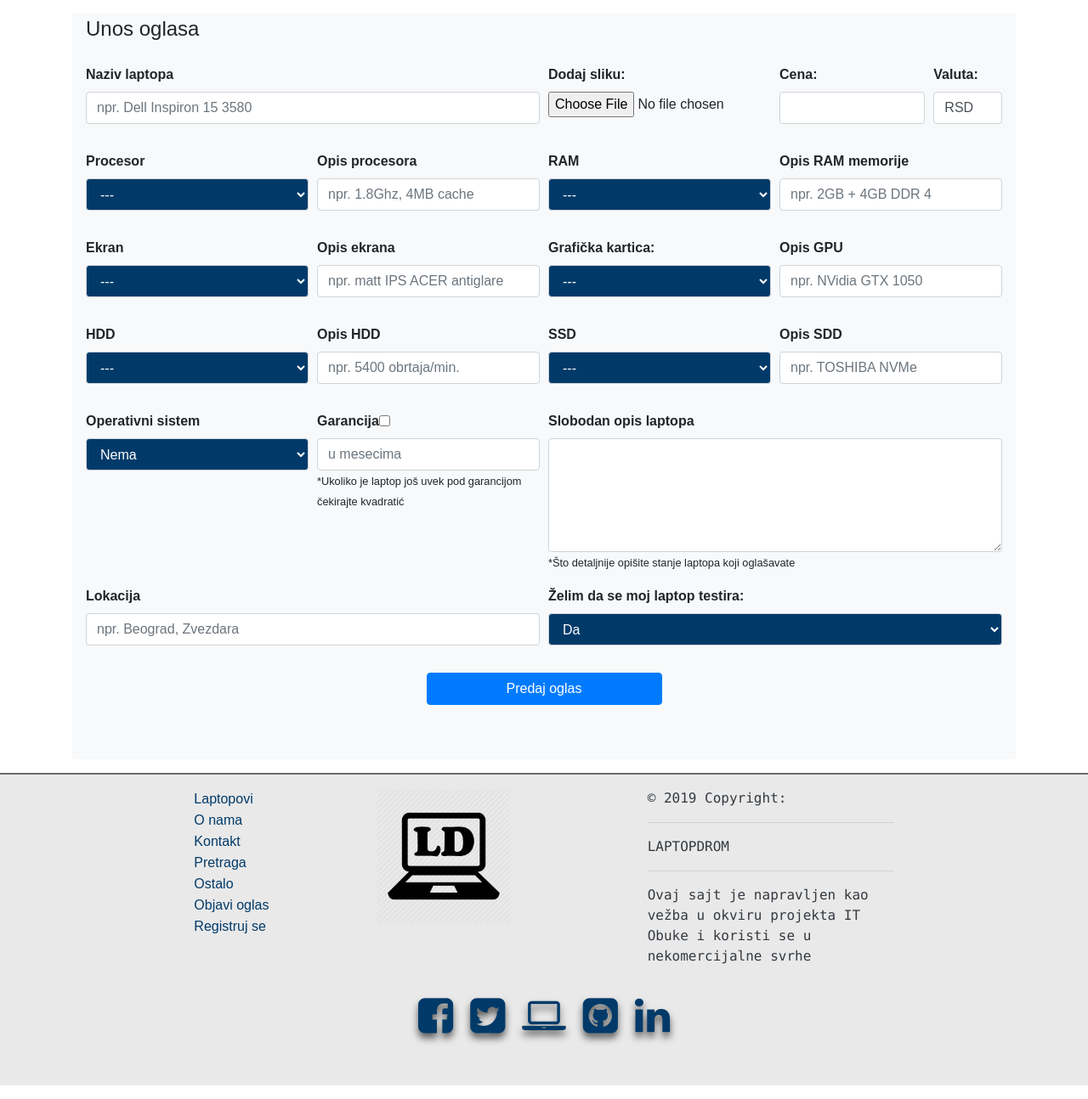
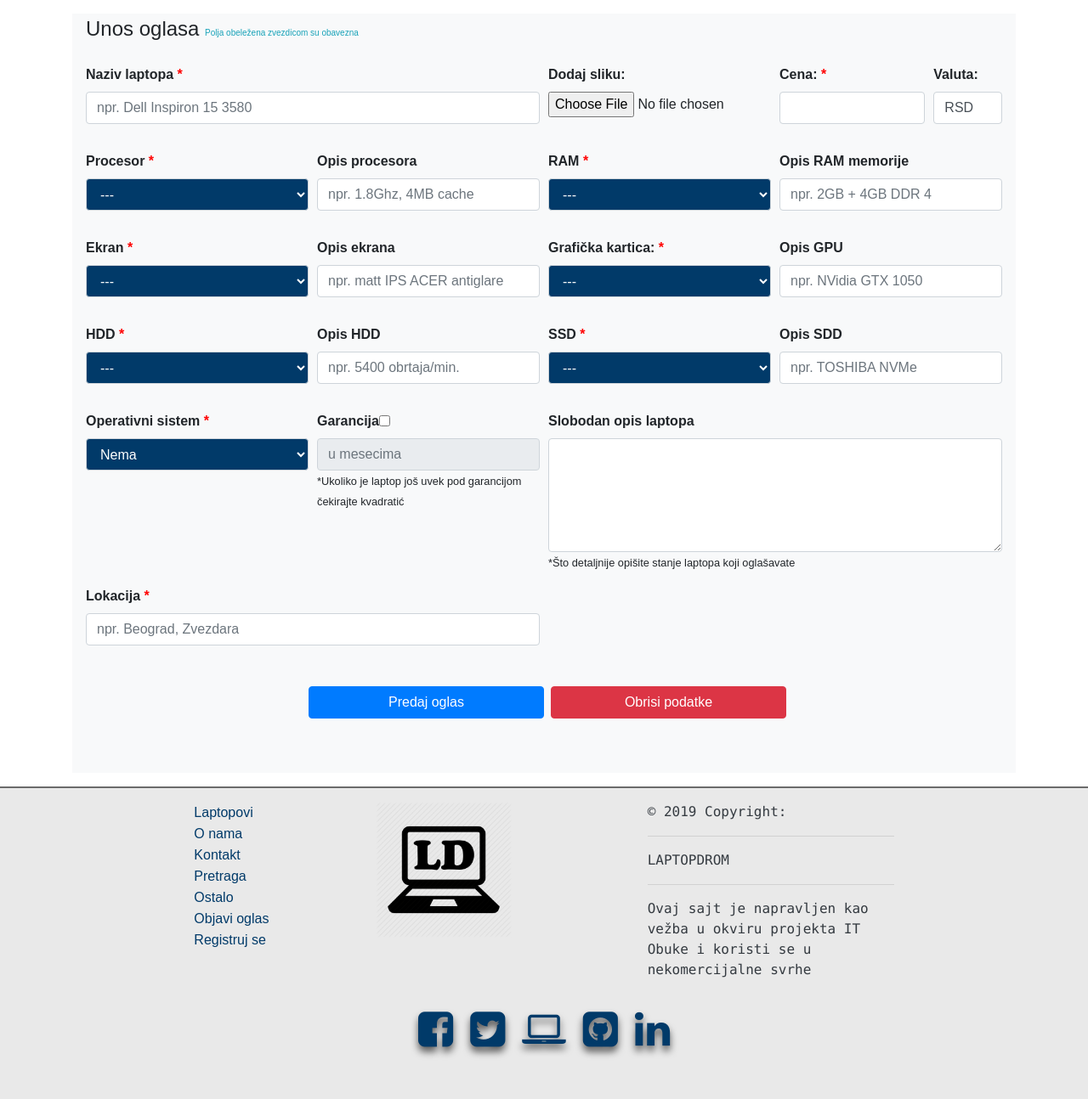
Before and after one commit to radosavb/Laptop-oglasi, a PHP site: page /create_oglas.php in a window 1280 px wide. Shown: the part 158-1452 px from the top of the page at 85% size. Run offline with PHP 8.4, Linux system fonts and the light colour scheme; data that the repository does not hold is empty.

Commit message:
uradjena validacija unosa oglasa u js, sitnije izmene css-a, zapocet php za unos slike

```diff
--- a/assets/css/style.css
+++ b/assets/css/style.css
@@ -55,7 +55,6 @@ a {
 
 #navbar {
     background: rgb(29, 100, 158) !important;
-    /* border-bottom: 1px solid gray; */
     border-bottom: 1px solid #39ff14;
 }
 
@@ -174,6 +173,15 @@ a {
     background: rgb(1, 58, 105) !important;
 }
 
+select {
+    background: rgb(1, 58, 105) !important;
+    color: white !important;
+}
+
+label {
+    font-weight: bold;
+}
+
 footer a {
     color: rgb(1, 58, 105)!important;
 }
--- /dev/null
+++ b/assets/validation_script.js
@@ -0,0 +1,68 @@
+let dugme_unos = document.getElementById("unos");
+dugme_unos.addEventListener('click', function() {
+    document.location.href = 'unos_oglasa.php';
+});
+
+
+// let unos_oglasa = document.getElementById('unos_oglasa');
+// let naziv = document.getElementById('naziv');
+// let cena = document.getElementById('cena');
+// let cpu = document.getElementById('cpu');
+// let ram = document.getElementById('ram');
+// let ekran = document.getElementById('ekran');
+// let gpu = document.getElementById('gpu');
+// let hdd = document.getElementById('hdd1');
+// let ssd = document.getElementById('hdd2');
+// let os = document.getElementById('os');
+// let lokacija = document.getElementById('Lokacija');
+// let greska_ispis = document.getElementById('greska_ispis');
+
+// unos_oglasa.addEventListener('submit', (e) => {
+//     let poruke = [];
+
+//     if (naziv.value == "") {
+//         poruke.push("Naziv laptopa je obavezan");
+//     }
+//     if (naziv.value.length > 20) {
+//         poruke.push("Naziv laptopa je predugačak");
+//     }
+//     if (cena.value == "") {
+//         poruke.push("Cena je obavezna");
+//     }
+//     if (cena.value < 100 || cena.value > 1000000) {
+//         poruke.push("Raspon cene mora biti između 100 i 1000000");
+//     }
+//     if (cpu.selectedIndex == 0) {
+//         poruke.push("Odaberite vrstu procesora vašeg laptopa");
+//     }
+//     if (ram.selectedIndex == 0) {
+//         poruke.push("Odaberite količinu RAM memorija vašeg laptopa");
+//     }
+//     if (ekran.selectedIndex == 0) {
+//         poruke.push("Odaberite dimenziju ekrana vašeg laptopa");
+//     }
+//     if (gpu.selectedIndex == 0) {
+//         poruke.push("Odaberite vrstu grafičke kartice vašeg laptopa");
+//     }
+//     if (hdd.selectedIndex == 0) {
+//         poruke.push("Odaberite HDD vašeg laptopa. Ukoliko vaš laptop nema HDD odaberite opciju \"nema\"");
+//     }
+//     if (ssd.selectedIndex == 0) {
+//         poruke.push("Odaberite SSD vašeg laptopa. Ukoliko vaš laptop nema SSD odaberite opciju \"nema\"");
+//     }
+//     if (os.selectedIndex < 0) {
+//         poruke.push("Odaberite operativni sistem vašeg laptopa");
+//     }
+//     if (lokacija.value == "") {
+//         poruke.push("Polje lokacija je obavezno");
+//     }
+
+//     if (poruke.length > 0) {
+//         e.preventDefault();
+//         greska_ispis.innerText = "OGLAS NIJE POSLAT!!! \n" + poruke.join(',\n ');
+//     }
+
+// })
+// unos_oglasa.onreset = function() {
+//     var prozor = window.confirm("Podaci će biti obrisani. Da li ste sigurni?");
+// };
--- a/create_oglas.php
+++ b/create_oglas.php
@@ -39,16 +39,22 @@ include_once './config/database.php';
     } else {
       $garancija = 0;
     }
+    $uploadOk = 1;
     // $garancija = $_POST['garancija'];
 
 
 if(isset($_POST['predaj_oglas'])){
+
+    $target = "assets/images/".basename($_FILES['dodaj_sliku']['name']);
+
     $database = new Database();
     $db = $database->connect();
 
-    $sql = 'INSERT INTO oglas (naziv, cena, cpu, cpu_opis, ram, tip_rama, gpu, gpu_opis, ekran, ekran_opis, hdd1, hdd1_opis, hdd2, hdd2_opis, os, slob_opis, Lokacija, garancija) VALUES (:naziv, :cena, :cpu, :cpu_opis, :ram, :tip_rama, :gpu, :gpu_opis, :ekran, :ekran_opis, :hdd1, :hdd1_opis, :hdd2, :hdd2_opis, :os, :slob_opis, :Lokacija, :garancija)';
+    $slika = $_FILES['dodaj_sliku']['name'];
+
+    $sql = 'INSERT INTO oglas (naziv, cena, slika, cpu, cpu_opis, ram, tip_rama, gpu, gpu_opis, ekran, ekran_opis, hdd1, hdd1_opis, hdd2, hdd2_opis, os, slob_opis, Lokacija, garancija) VALUES (:naziv, :cena,:slika, :cpu, :cpu_opis, :ram, :tip_rama, :gpu, :gpu_opis, :ekran, :ekran_opis, :hdd1, :hdd1_opis, :hdd2, :hdd2_opis, :os, :slob_opis, :Lokacija, :garancija)';
     $stmt = $db->prepare($sql);
-    $stmt->execute(['naziv' => $naziv , 'cena' => $cena , 'cpu'=> $cpu , 'cpu_opis' => $cpu_opis , 'ram' => $ram , 'tip_rama' => $tip_rama ,'gpu' => $gpu , 'gpu_opis' => $gpu_opis ,'ekran' => $ekran , 'ekran_opis' => $ekran_opis , 'hdd1' => $hdd1 , 'hdd1_opis' => $hdd1_opis , 'hdd2' => $hdd2 , 'hdd2_opis' => $hdd2_opis , 'os' => $os , 'slob_opis' => $slob_opis , 'Lokacija' => $Lokacija , 'garancija' => $garancija]);
+    $stmt->execute(['naziv' => $naziv , 'cena' => $cena , 'slika'=> $slika, 'cpu'=> $cpu , 'cpu_opis' => $cpu_opis , 'ram' => $ram , 'tip_rama' => $tip_rama ,'gpu' => $gpu , 'gpu_opis' => $gpu_opis ,'ekran' => $ekran , 'ekran_opis' => $ekran_opis , 'hdd1' => $hdd1 , 'hdd1_opis' => $hdd1_opis , 'hdd2' => $hdd2 , 'hdd2_opis' => $hdd2_opis , 'os' => $os , 'slob_opis' => $slob_opis , 'Lokacija' => $Lokacija , 'garancija' => $garancija]);
 
     echo '<div id="uspeh" class="alert alert-warning alert-dismissible fade show" role="alert">
     <strong>Uspešno ste objavili oglas!</strong> <a href="index.php">Povratak na Početnu stranu</a>
--- a/includes/footer.php
+++ b/includes/footer.php
@@ -51,9 +51,6 @@
 
     </footer>
 
-    <script>
-    let dugme_unos = document.getElementById("unos");
-    dugme_unos.addEventListener('click', function(){
-        document.location.href='unos_oglasa.php';
-    });
+    <script src="./assets/validation_script.js">
+
     </script>
--- a/includes/head.php
+++ b/includes/head.php
@@ -6,4 +6,4 @@
 <script src="https://code.jquery.com/jquery-3.3.1.slim.min.js" integrity="sha384-q8i/X+965DzO0rT7abK41JStQIAqVgRVzpbzo5smXKp4YfRvH+8abtTE1Pi6jizo" crossorigin="anonymous"></script>
 <script src="https://cdnjs.cloudflare.com/ajax/libs/popper.js/1.14.7/umd/popper.min.js" integrity="sha384-UO2eT0CpHqdSJQ6hJty5KVphtPhzWj9WO1clHTMGa3JDZwrnQq4sF86dIHNDz0W1" crossorigin="anonymous"></script>
 <script src="https://stackpath.bootstrapcdn.com/bootstrap/4.3.1/js/bootstrap.min.js" integrity="sha384-JjSmVgyd0p3pXB1rRibZUAYoIIy6OrQ6VrjIEaFf/nJGzIxFDsf4x0xIM+B07jRM" crossorigin="anonymous"></script>
-<link rel="stylesheet" type="text/css" href="assets/css/style.css">
+<link rel="stylesheet" type="text/css" href="./assets/css/style.css">
--- a/includes/header.php
+++ b/includes/header.php
@@ -11,7 +11,7 @@
 </header>
 
 <nav id="navbar" class="navbar bg-primary navbar-dark navbar-expand-lg sticky-top">
-  <a class="navbar-brand" href="index.php"><img src="assets\images\logow.png" width="40px" ></a>
+  <a style="border-bottom:none;" class="navbar-brand" href="index.php"><img src="assets\images\logow.png" width="40px" ></a>
   <button class="navbar-toggler" type="button" data-toggle="collapse" data-target="#meni">
     <span class="navbar-toggler-icon"></span>
   </button>
--- a/unos_oglasa.php
+++ b/unos_oglasa.php
@@ -15,6 +15,13 @@
         label {
             font-weight: bold;
         }
+        #obavezna_polja{
+            color: red;
+        }
+        #obav{
+            font-size: 10px;
+
+        }
     </style>
 </head>
 
@@ -23,12 +30,13 @@
 include_once './includes/header.php';
 ?>
 <div class="container">
-    <form action="create_oglas.php" method="post" class="bg-light">
+    <form id="unos_oglasa" action="create_oglas.php" method="post" enctype="multipart/form-data" class="bg-light">
         <fieldset class="p-3 my-3">
-            <legend>Unos oglasa</legend>
+            <legend>Unos oglasa <span class="text-info" id="obav">Polja obeležena zvezdicom su obavezna</span></legend>
+
             <div class="form-row mb-3">
                 <div class="form-group col-md-6">
-                    <label for="naziv" class="">Naziv laptopa</label>
+                    <label for="naziv" class="">Naziv laptopa<span id="obavezna_polja"> *</span></label>
                     <input type="text" id="naziv" name="naziv" class="form-control" placeholder="npr. Dell Inspiron 15 3580">
                 </div>
                 <div class="form-group col-md-3">
@@ -36,7 +44,7 @@ include_once './includes/header.php';
                     <input type="file" id="dodaj_sliku" name="dodaj_sliku" class="form-control-file">
                 </div>
                 <div class="form-group col-md-2 col-6">
-                    <label for="cena" class="">Cena:</label>
+                    <label for="cena" class="">Cena:<span id="obavezna_polja"> *</span></label>
                     <input type="int" id="cena" name="cena" class="form-control">
                 </div>
                 <div class="form-group col-md-1 col-6">
@@ -48,8 +56,8 @@ include_once './includes/header.php';
             <div class="form-row mb-3">
 
                 <div class="form-group col-lg-3 col-md-6">
-                    <label for="cpu">Procesor</label>
-                    <select id="cpu" name="cpu" class="form-control" required>
+                    <label for="cpu">Procesor<span id="obavezna_polja"> *</span></label>
+                    <select id="cpu" name="cpu" class="form-control">
                         <option value="">---</option>
                         <option value="Intel Core i9">Intel Core i9</option>
                         <option value="Intel Core i7">Intel Core i7</option>
@@ -71,8 +79,8 @@ include_once './includes/header.php';
                 </div>
 
                 <div class="form-group col-lg-3 col-md-6">
-                    <label for="ram">RAM</label>
-                    <select id="ram" name="ram" class="form-control" required>
+                    <label for="ram">RAM<span id="obavezna_polja"> *</span></label>
+                    <select id="ram" name="ram" class="form-control">
                         <option value="">---</option>
                         <option value="1">1 GB</option>
                         <option value="2">2 GB</option>
@@ -95,8 +103,8 @@ include_once './includes/header.php';
             <div class="form-row mb-3">
 
                 <div class="form-group col-lg-3 col-md-6">
-                    <label for="ekran">Ekran</label>
-                    <select id="ekran" name="ekran" class="form-control" required>
+                    <label for="ekran">Ekran<span id="obavezna_polja"> *</span></label>
+                    <select id="ekran" name="ekran" class="form-control" >
                         <option value="">---</option>
                         <option value="12">12"</option>
                         <option value="14">14"</option>
@@ -109,8 +117,8 @@ include_once './includes/header.php';
                     <input class="form-control" type="text" id="ekran_opis" name="ekran_opis" placeholder="npr. matt IPS ACER antiglare">
                 </div>
                 <div class="form-group col-lg-3 col-md-6">
-                    <label for="gpu">Grafička kartica:</label>
-                    <select id="gpu" name="gpu" class="form-control" required>
+                    <label for="gpu">Grafička kartica:<span id="obavezna_polja"> *</span></label>
+                    <select id="gpu" name="gpu" class="form-control" >
                         <option value="">---</option>
                         <option value="Integrisana">Integrisana</option>
                         <option value="NVidia">NVidia</option>
@@ -128,8 +136,8 @@ include_once './includes/header.php';
             <div class="form-row mb-3">
 
                 <div class="form-group col-lg-3 col-md-6">
-                    <label for="hdd1">HDD</label>
-                    <select id="hdd1" name="hdd1" class="form-control" required>
+                    <label for="hdd1">HDD<span id="obavezna_polja"> *</span></label>
+                    <select id="hdd1" name="hdd1" class="form-control">
                         <option value="">---</option>
                         <option value="nema">Nema</option>
                         <option value="128">HDD 124 GB</option>
@@ -145,8 +153,8 @@ include_once './includes/header.php';
                 </div>
 
                 <div class="form-group col-lg-3 col-md-6">
-                    <label for="hdd2">SSD</label>
-                    <select id="hdd2" name="hdd2" class="form-control" required>
+                    <label for="hdd2">SSD<span id="obavezna_polja"> *</span></label>
+                    <select id="hdd2" name="hdd2" class="form-control" >
                         <option value="">---</option>
                         <option value="nema">Nema</option>
                         <option value="128">SSD 124 GB</option>
@@ -165,8 +173,8 @@ include_once './includes/header.php';
             <div class="form-row">
 
                 <div class="form-group col-lg-3 col-md-6">
-                    <label for="os">Operativni sistem</label>
-                    <select id="os" name="os" class="form-control" required>
+                    <label for="os">Operativni sistem<span id="obavezna_polja"> *</span></label>
+                    <select id="os" name="os" class="form-control" >
                         <option value="Nema">Nema</option>
                         <option value="Windows">Windows</option>
                         <option value="Linux">Linux</option>
@@ -176,8 +184,8 @@ include_once './includes/header.php';
                 <div class="form-group col-lg-3 col-md-6">
                     <label for="grupa">Garancija</label>
                     <div id="grupa" class="form-check d-inline">
-                        <input class="form-check-input" type="checkbox" id="gar" name="gar" value="da">
-                        <input id="garancija" name="garancija" class="form-control" type="int" placeholder="u mesecima">
+                        <input class="form-check-input" type="checkbox" id="gar" name="gar" onclick="let garancija = document.getElementById('garancija'); if(this.checked){garancija.disabled = false; garancija.focus();}else{garancija.disabled = true;}">
+                        <input id="garancija" name="garancija" class="form-control" type="int" placeholder="u mesecima" disabled="disabled">
                     </div>
                     <small>*Ukoliko je laptop još uvek pod garancijom čekirajte kvadratić</small>
                 </div>
@@ -190,30 +198,93 @@ include_once './includes/header.php';
 
             </div>
 
-            <div class="form-row mb-3">
+            <div id="pr" class="form-row mb-3">
 
                 <div class="form-group col-md-6">
-                    <label for="Lokacija">Lokacija</label>
+                    <label for="Lokacija">Lokacija<span id="obavezna_polja"> *</span></label>
                     <input class="form-control" type="text" id="Lokacija" name="Lokacija" placeholder="npr. Beograd, Zvezdara">
                 </div>
 
-                <div class="form-group col-md-6">
-                    <label for="testiranje">Želim da se moj laptop testira:</label>
-                    <select id="testiranje" name="testiranje" class="form-control" required>
-                        <option value="da">Da</option>
-                        <option value="ne">Ne</option>
-                    </select>
-                </div>
 
             </div>
 
+            <div class="text-danger font-italic pb-3" id="greska_ispis"></div>
+
             <div class="row d-flex justify-content-center pb-5">
-                <input class="btn btn-primary w-25" type="submit" id="predaj_oglas" name="predaj_oglas" value="Predaj oglas">
+                <input class="btn btn-primary w-25 mx-2" type="submit" id="predaj_oglas" name="predaj_oglas" value="Predaj oglas">
+                <input class="btn btn-danger w-25" type="reset" id="reset_oglas" name="reset_oglas" value="Obrisi podatke">
             </div>
 
         </fieldset>
     </form>
 </div>
+
+<script>
+
+    let unos_oglasa = document.getElementById('unos_oglasa');
+    let naziv = document.getElementById('naziv');
+    let cena = document.getElementById('cena');
+    let cpu = document.getElementById('cpu');
+    let ram = document.getElementById('ram');
+    let ekran = document.getElementById('ekran');
+    let gpu = document.getElementById('gpu');
+    let hdd = document.getElementById('hdd1');
+    let ssd = document.getElementById('hdd2');
+    let os = document.getElementById('os');
+    let lokacija = document.getElementById('Lokacija');
+    let greska_ispis = document.getElementById('greska_ispis');
+
+    unos_oglasa.addEventListener('submit', (e) => {
+    let poruke = [];
+
+    if(naziv.value == ""){
+        poruke.push("Naziv laptopa je obavezan");
+    }
+    if(naziv.value.length>20){
+        poruke.push("Naziv laptopa je predugačak");
+    }
+    if(cena.value == ""){
+        poruke.push("Cena je obavezna");
+    }
+    if(cena.value <100 || cena.value>1000000){
+        poruke.push("Raspon cene mora biti između 100 i 1000000");
+    }
+    if(cpu.selectedIndex == 0){
+        poruke.push("Odaberite vrstu procesora vašeg laptopa");
+    }
+    if(ram.selectedIndex == 0){
+        poruke.push("Odaberite količinu RAM memorija vašeg laptopa");
+    }
+    if(ekran.selectedIndex == 0){
+        poruke.push("Odaberite dimenziju ekrana vašeg laptopa");
+    }
+    if(gpu.selectedIndex == 0){
+        poruke.push("Odaberite vrstu grafičke kartice vašeg laptopa");
+    }
+    if(hdd.selectedIndex == 0){
+        poruke.push("Odaberite HDD vašeg laptopa. Ukoliko vaš laptop nema HDD odaberite opciju \"nema\"");
+    }
+    if(ssd.selectedIndex == 0){
+        poruke.push("Odaberite SSD vašeg laptopa. Ukoliko vaš laptop nema SSD odaberite opciju \"nema\"");
+    }
+    if(os.selectedIndex < 0){
+        poruke.push("Odaberite operativni sistem vašeg laptopa");
+    }
+    if(lokacija.value == ""){
+        poruke.push("Polje lokacija je obavezno");
+    }
+
+    if(poruke.length>0){
+        e.preventDefault();
+        greska_ispis.innerText = "OGLAS NIJE POSLAT!!! \n" + poruke.join(',\n ');
+    }
+
+});
+    unos_oglasa.onreset = function() {
+    var prozor = window.confirm("Podaci će biti obrisani. Da li ste sigurni?");
+};
+</script>
+
 <?php
-include_once './includes/footer.php';
+include_once 'includes/footer.php';
 ?>
```
